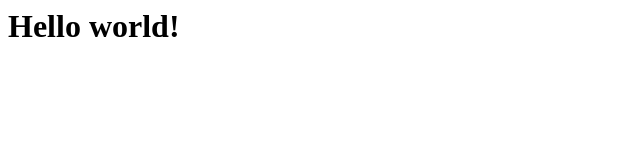
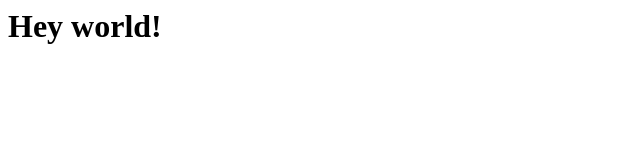
Before and after one commit to s13en/projects, a plain HTML site: page index.html in a window 1280 px wide. Shown: the whole page, without its empty margins (0-640 px from the left). Drawn offline with Linux system fonts and the light colour scheme.

Commit message:
changed index.html

```diff
--- a/index.html
+++ b/index.html
@@ -1 +1 @@
-<h1>Hello world!</h1>
+<h1>Hey world!</h1>
```
